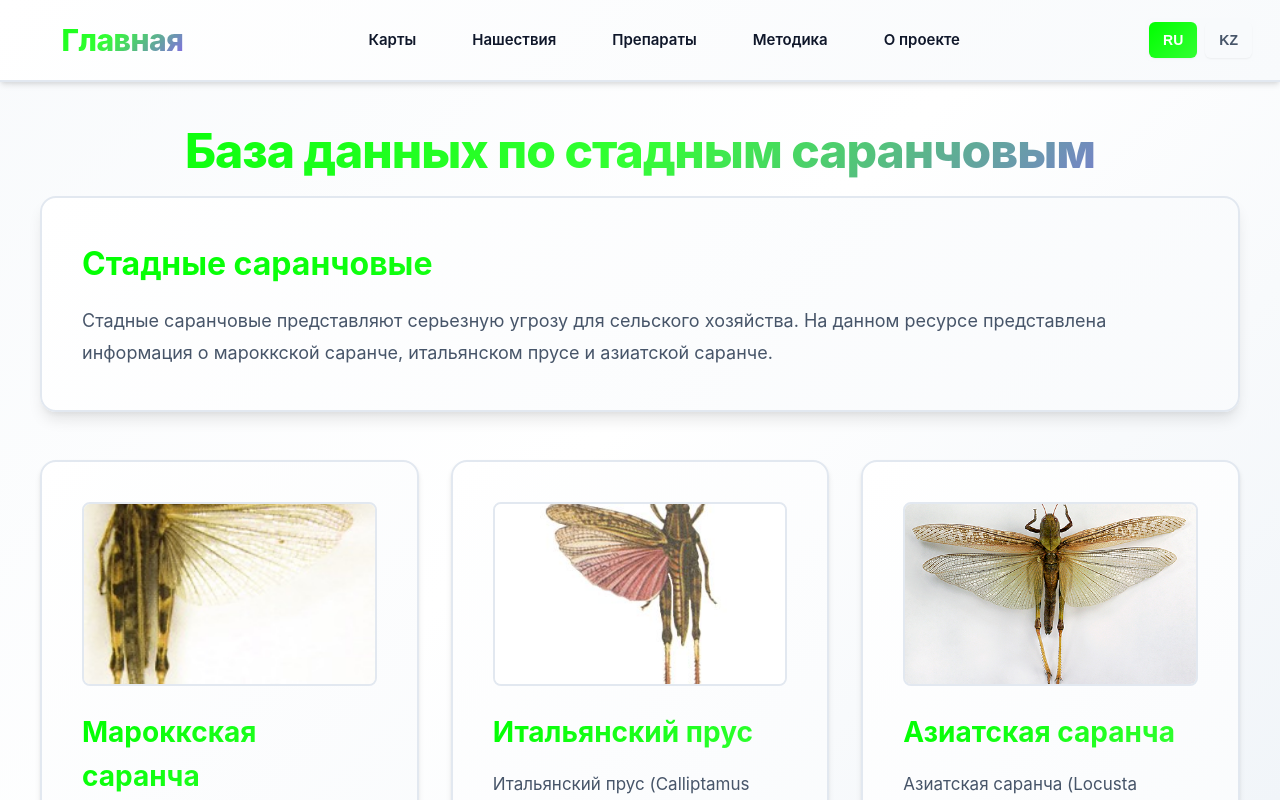
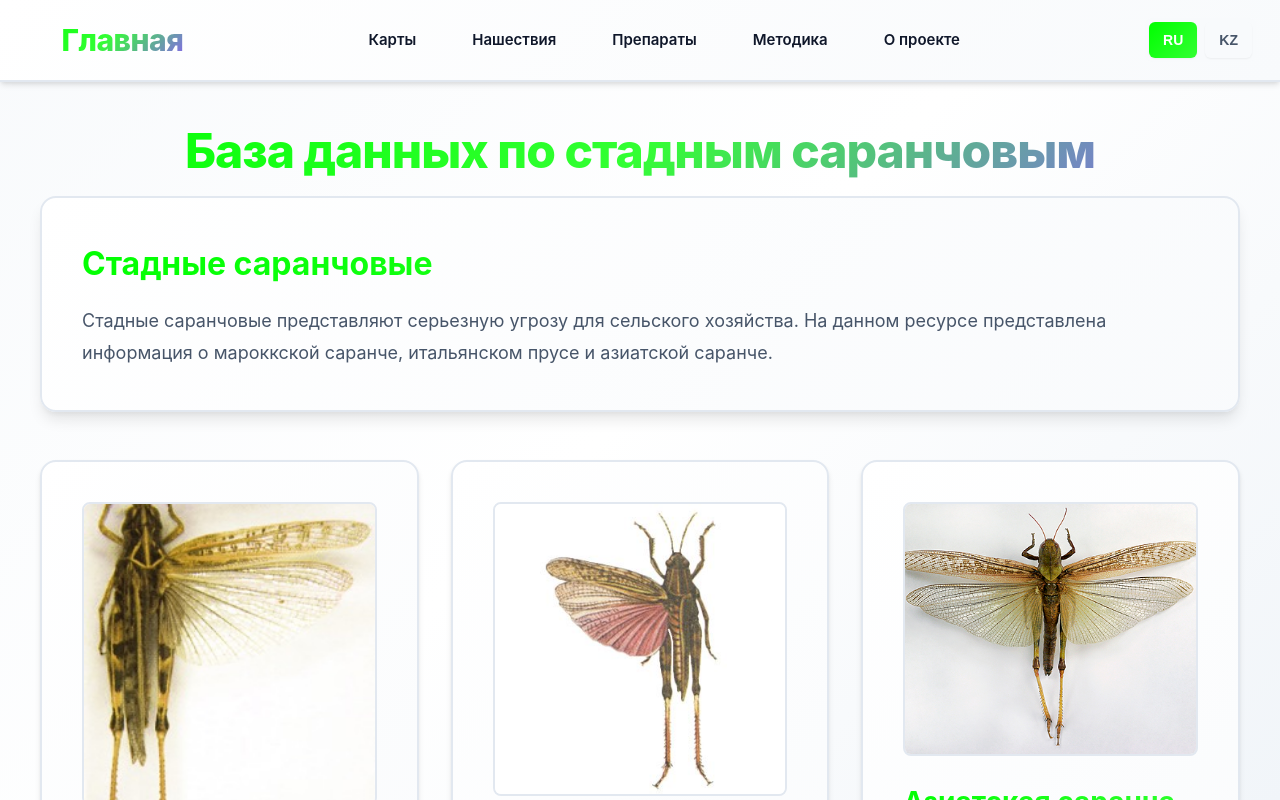
Before and after one commit to Talant2004/moni, a Next.js app: page / in a window 1280 px wide. Shown: the top 800 px of the page. Built offline with nearby package versions, Linux system fonts and the light colour scheme.

Commit message:
Improve image visibility - increase size and add explicit styles

```diff
--- a/pages/index.tsx
+++ b/pages/index.tsx
@@ -24,6 +24,8 @@ export default function Home() {
                 src="/images/locusts/Мароккская саранча.jpg"
                 alt={t('home.moroccan')}
                 className={styles.image}
+                style={{ width: '100%', height: 'auto', display: 'block' }}
+                loading="eager"
               />
             </div>
             <h3>{t('home.moroccan')}</h3>
@@ -39,6 +41,8 @@ export default function Home() {
                 src="/images/locusts/Итальянский прус.jpg"
                 alt={t('home.italian')}
                 className={styles.image}
+                style={{ width: '100%', height: 'auto', display: 'block' }}
+                loading="eager"
               />
             </div>
             <h3>{t('home.italian')}</h3>
@@ -54,6 +58,8 @@ export default function Home() {
                 src="/images/locusts/Азиатская саранча.jpg"
                 alt={t('home.asian')}
                 className={styles.image}
+                style={{ width: '100%', height: 'auto', display: 'block' }}
+                loading="eager"
               />
             </div>
             <h3>{t('home.asian')}</h3>
--- a/styles/Home.module.css
+++ b/styles/Home.module.css
@@ -126,6 +126,11 @@
   border-radius: var(--radius-md);
   overflow: hidden;
   border: 2px solid var(--border-color);
+  background: var(--bg-secondary);
+  min-height: 250px;
+  display: flex;
+  align-items: center;
+  justify-content: center;
 }
 
 .locustImage img,
@@ -134,7 +139,9 @@
   height: auto;
   display: block;
   object-fit: cover;
-  max-height: 180px;
+  min-height: 250px;
+  max-height: 300px;
+  background: #ffffff;
 }
 
 .cardButton {
```
Also changed, not shown: lib/locusts/Мароккская саранча.jpg.
